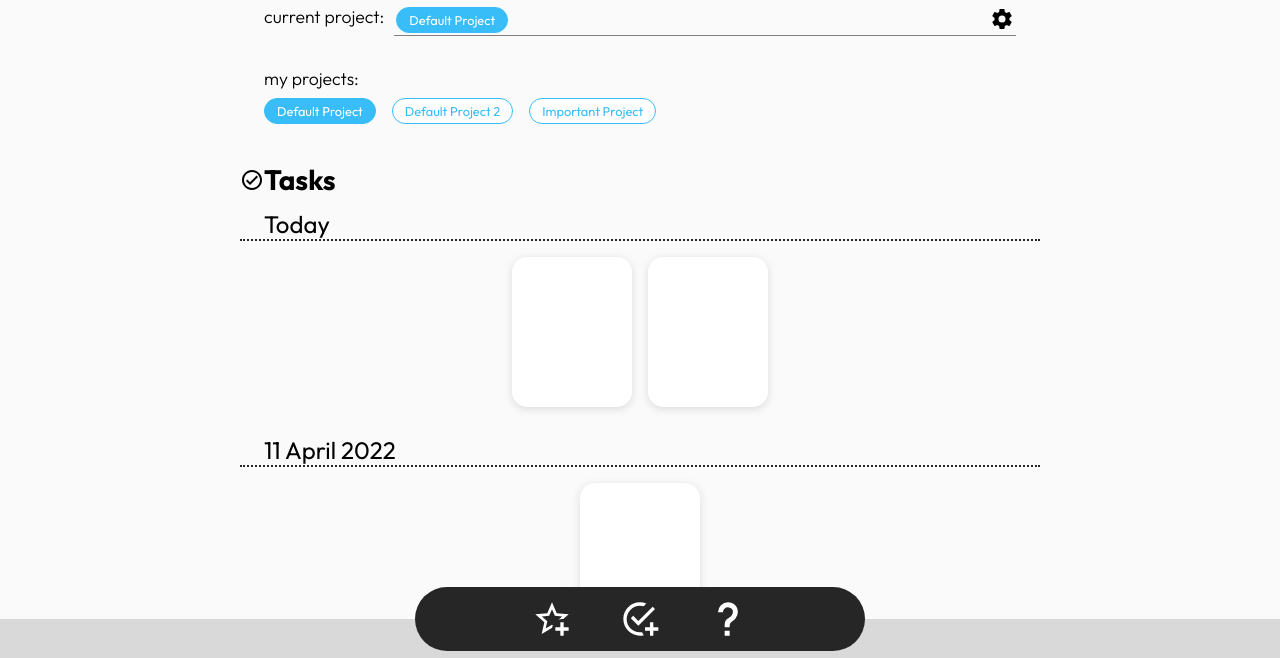
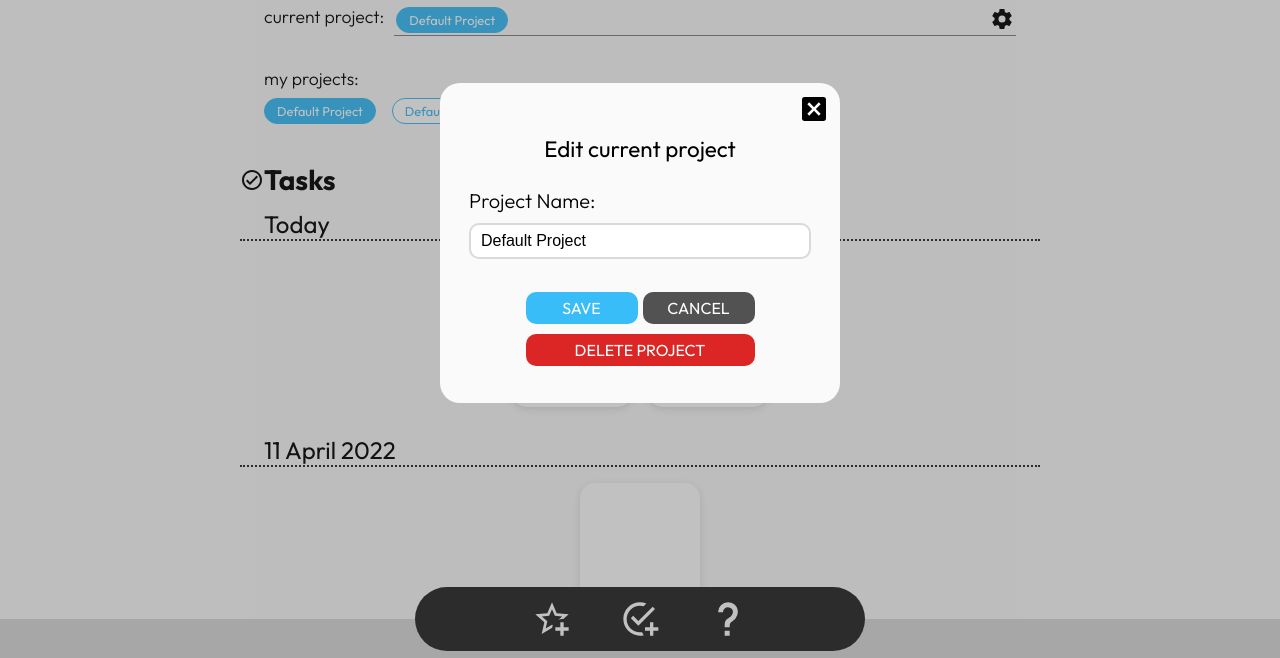
Before and after one commit to RobertAlexBarbu/to-do-app, a website built with webpack: page dist/index.html in a window 1280 px wide. Both pictures are taken after a click on the element 1002 px from the left and 137 px from the top of the page. Shown: the part 117-775 px from the top of the page. Built offline with nearby package versions, Linux system fonts and the light colour scheme.

Commit message:
Add edit current project functionality

```diff
--- a/src/Project.js
+++ b/src/Project.js
@@ -9,15 +9,19 @@ export default class Project {
   }
 
   static projects = [];
+  static currentProjectIndex;
   static storeLocal() {
     localStorage.setItem("projects", JSON.stringify(Project.projects));
+    localStorage.setItem("currentIndex", JSON.stringify(Project.currentProjectIndex));
   }
   static #setCurrent(newCurrent) {
     localStorage.setItem("active", "true");
     const currentBlock = document.querySelector("#current-block");
+    // maybe this loop is not necessary
     for (const current of Project.projects) {
       if (current.current === true) {
         current.current = false;
+        Project.currentProjectIndex = newCurrent;
       }
     }
     Project.projects[newCurrent].current = true;
@@ -56,6 +60,7 @@ export default class Project {
       Project.renderProjects();
     } else {
       Project.projects = [...JSON.parse(localStorage.getItem("projects"))];
+      Project.currentProjectIndex = JSON.parse(localStorage.getItem("currentIndex"));
       Project.renderProjects();
     }
   }
@@ -63,6 +68,7 @@ export default class Project {
     /* eslint-disable no-new */
     const first = new Project("Default Project");
     first.current = true;
+    Project.currentProjectIndex = 0;
     new Project("Default Project 2");
     new Project("Important Project");
     Project.storeLocal();
--- /dev/null
+++ b/src/editProjectModular.js
@@ -0,0 +1,74 @@
+import Project from "./Project";
+
+export default function editProjectModular() {
+
+    const editProjectModular = document.querySelector(".edit-project-modular");
+
+    /* the form control */
+    const inputEditProjectName = document.querySelector("#project-edit-input");
+
+    /* Open */
+    const editProjectIcon = document.querySelector(".settings-icon");
+    editProjectIcon.addEventListener("click", () => {
+      editProjectModular.classList.add("visible");
+      inputEditProjectName.value = "";
+      inputEditProjectName.value = Project.projects[Project.currentProjectIndex].name;
+    });
+
+    /* Close */
+
+    function closeEditProjectModular() {
+      editProjectModular.classList.remove("visible");
+    }
+
+    editProjectModular.addEventListener("click", closeEditProjectModular);
+
+    const closeEditProjectIcon = document.querySelector(".close-edit-project-icon");
+    closeEditProjectIcon.addEventListener("click", closeEditProjectModular);
+
+    const cancelEditProjectBtn = document.querySelector("#cancel-edit-btn");
+    cancelEditProjectBtn.addEventListener("click", closeEditProjectModular);
+
+    // stop propagation
+    const editProjectForm = document.querySelector(".edit-project-form");
+    editProjectForm.addEventListener("click", (event) => {
+      event.stopPropagation();
+    });
+
+    /* EDIT CURRENT PROJECT FUNCTIONALITY */
+    let invalid = false;
+    const errorEditProject = document.querySelector('.error-edit');
+    inputEditProjectName.addEventListener('input', (event)=>{
+        invalid = false;
+        errorEditProject.textContent = "";
+        for(const current of Project.projects) {
+            if(current.name === Project.projects[Project.currentProjectIndex].name) {
+                // eslint-disable-next-line no-continue
+                continue;
+            }
+            if(current.name === event.target.value) {
+                errorEditProject.textContent = "Project already exists!";
+                invalid = true;
+                break;
+            }
+        }
+        const regex = /^\s+$/;
+        if(regex.test(event.target.value) === true) {
+            errorEditProject.textContent = "Invalid project name!";
+            invalid = true;
+        }
+      })
+    const saveEditBtn = document.querySelector("#save-edit-btn");
+    saveEditBtn.addEventListener('click', (event) => {
+        event.preventDefault();
+        if(inputEditProjectName.reportValidity() === true && invalid === false) {
+            Project.projects[Project.currentProjectIndex].name = inputEditProjectName.value;
+            Project.storeLocal();
+            Project.renderProjects();
+            closeEditProjectModular();
+        }
+
+    })
+
+    /* DELETE CURRENT PROJECT FUNCTIONALITY */
+}
--- a/src/index.js
+++ b/src/index.js
@@ -1,6 +1,8 @@
 import "./styles.css";
 import Project from "./Project";
 import newProjectModular from "./newProjectModular";
+import editProjectModular from "./editProjectModular";
 
 Project.renderInitial();
 newProjectModular();
+editProjectModular();
--- a/src/styles.css
+++ b/src/styles.css
@@ -261,7 +261,7 @@ body {
 
 /* MODULARS */
 
-.create-project-modular, .project-settings-modular {
+.create-project-modular, .edit-project-modular {
     width: 100%;
     height: 100%;
     background-color: #3a3a3a50;
@@ -276,11 +276,11 @@ body {
 .visible {
     visibility: visible;
 }
-.form-text, .settings-text {
+.form-text {
     font-size: 2.8rem;
     font-family: outfit-regular;
     text-align: center;
-    margin-top: 20px;
+    margin-top: 10px;
 }
 .buttons {
     align-self: center;
@@ -301,6 +301,12 @@ button {
     font-size: 2rem;
     border: 0;
     text-transform: uppercase;
+    cursor: pointer;
+}
+#delete-project-btn {
+    width: calc(28rem + 5px);
+    align-self: center;
+    margin-top: 10px;
 }
 .red-btn {
     background-color: var(--red);
@@ -309,7 +315,7 @@ button {
     background-color: var(--blue);
 }
 /* Create Project */
-.create-project-form {
+.create-project-form, .edit-project-form {
     width: min(80%, 400px);
     height: min(40%, 400px);
     background-color: var(--white);
@@ -321,7 +327,7 @@ button {
     padding: 10px;
 }
 
-.create-project-form label {
+.create-project-form label, .edit-project-form label {
     font-size: 2.5rem;
     font-family: outfit-light;
     margin-top: 25px;
@@ -335,7 +341,7 @@ button {
 .close-icon:hover {
     cursor: pointer;
 }
-#project-name-input {
+#project-name-input, #project-edit-input {
     width: 90%;
     margin-top: 10px;
     appearance: none;
@@ -347,7 +353,7 @@ button {
     padding-right: 10px;
     align-self: center;
 }
-#project-name-input:focus {
+#project-name-input:focus, #project-edit-input:focus {
     outline: none;
     box-shadow: 0 0 0 1px var(--blue);
     border-color: var(--blue);
```
Also changed, not shown: dist/index.html.
